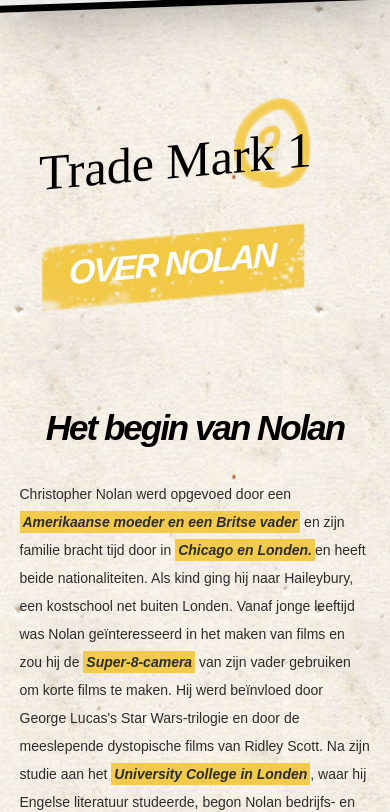
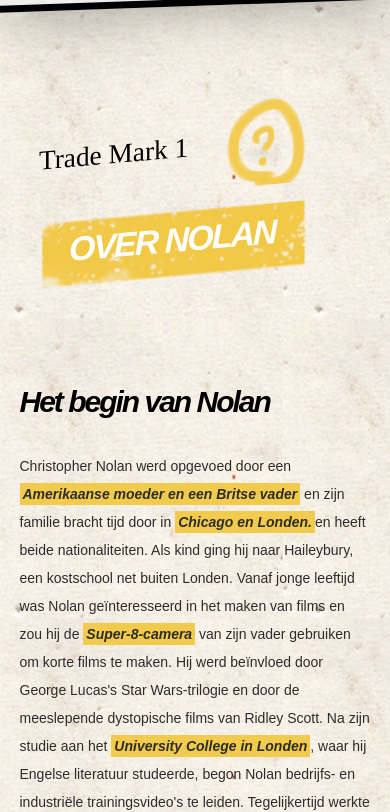
Before and after one commit to nicolasnuytten/MajorIV-Vertigo, a React app: page / in a window 390 px wide. Shown: the part 1173-1985 px from the top of the page. Built offline with nearby package versions, Linux system fonts and the light colour scheme.

Commit message:
title css fixes

```diff
--- a/src/css/style.css
+++ b/src/css/style.css
@@ -678,6 +678,10 @@ footer {
 
 @media only screen and (max-width: 960px) {
 
+  .tm-title {
+    font-size: 7vw;
+  }
+
   .center {
     width: 80vw;
   }
@@ -752,6 +756,11 @@ footer {
     align-items: center;
     justify-content: center;
     margin: 0;
+
+    & .title {
+      font-size: 3rem;
+      width: 90vw;
+    }
   }
 
   .trademark1-article1-container {
@@ -825,11 +834,17 @@ footer {
   .tm2-article1,
   .tm2-article2,
   .tm2-article3 {
-    width: 80vw;
+    width: 90vw;
     display: flex;
     flex-direction: column;
     justify-content: center;
     align-items: center;
+
+    & .title {
+      width: 90vw;
+      text-align: left;
+      font-size: 3rem;
+    }
 
     & p {
       margin-bottom: 2rem;
@@ -840,6 +855,10 @@ footer {
     flex-direction: column;
     align-items: center;
     justify-content: center;
+
+    & .title {
+      font-size: 3rem;
+    }
   }
 
   .trademark3-content-image-container {
@@ -877,6 +896,10 @@ footer {
     display: flex;
     flex-direction: column;
 
+    & .title {
+      font-size: 3rem;
+    }
+
     & .tm4-colorblind {
       height: 100%;
       margin-top: 2rem;
```
